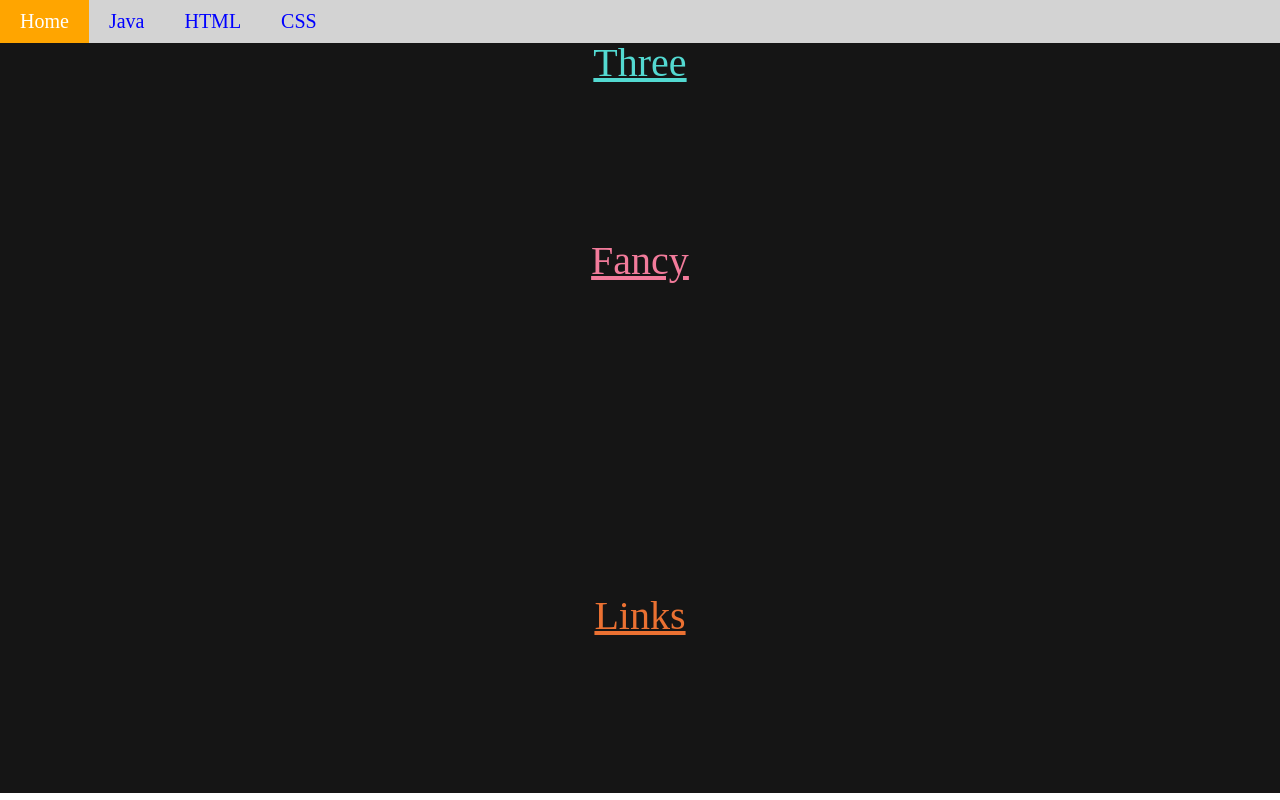
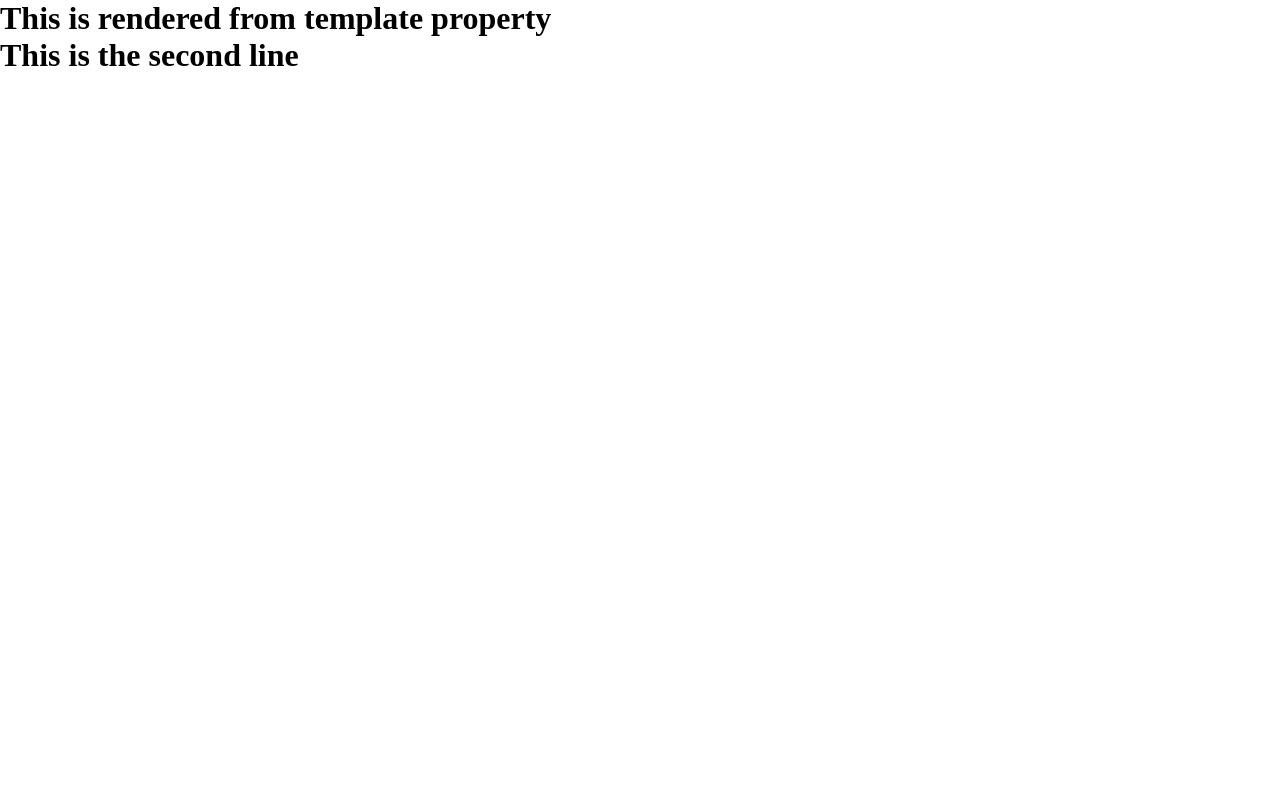
Before and after one commit to uwanitheekshani/Angular-Sample-Project, an Angular app: page / in a window 1280 px wide. Built offline with nearby package versions, Linux system fonts and the light colour scheme.

Commit message:
create html using template property

```diff
--- a/src/app/app.component.html
+++ b/src/app/app.component.html
@@ -1,5 +1 @@
-<app-navigation></app-navigation>
-
-<div class="componentPage">
-  <app-content></app-content>
-</div>
+<app-template-test></app-template-test>
--- a/src/app/app.module.ts
+++ b/src/app/app.module.ts
@@ -6,13 +6,15 @@ import { AppComponent } from './app.component';
 import { MainComponent } from './main/main.component';
 import { NavigationComponent } from './navigation/navigation.component';
 import { ContentComponent } from './content/content.component';
+import { TemplateTestComponent } from './template-test/template-test.component';
 
 @NgModule({
   declarations: [
     AppComponent,
     MainComponent,
     NavigationComponent,
-    ContentComponent
+    ContentComponent,
+    TemplateTestComponent
   ],
   imports: [
     BrowserModule,
--- /dev/null
+++ b/src/app/template-test/template-test.component.html
@@ -0,0 +1 @@
+<h1>This is my test component</h1>
--- /dev/null
+++ b/src/app/template-test/template-test.component.ts
@@ -0,0 +1,11 @@
+import { Component } from '@angular/core';
+
+@Component({
+  selector: 'app-template-test',
+  template: `<h1>This is rendered from template property</h1>
+  <h1>This is the second line</h1>`,
+  styleUrls: ['./template-test.component.css']
+})
+export class TemplateTestComponent {
+
+}
```
Also changed, not shown: src/app/template-test/template-test.component.css (added), 1 other file (tests, documents, lock files or other folders).
